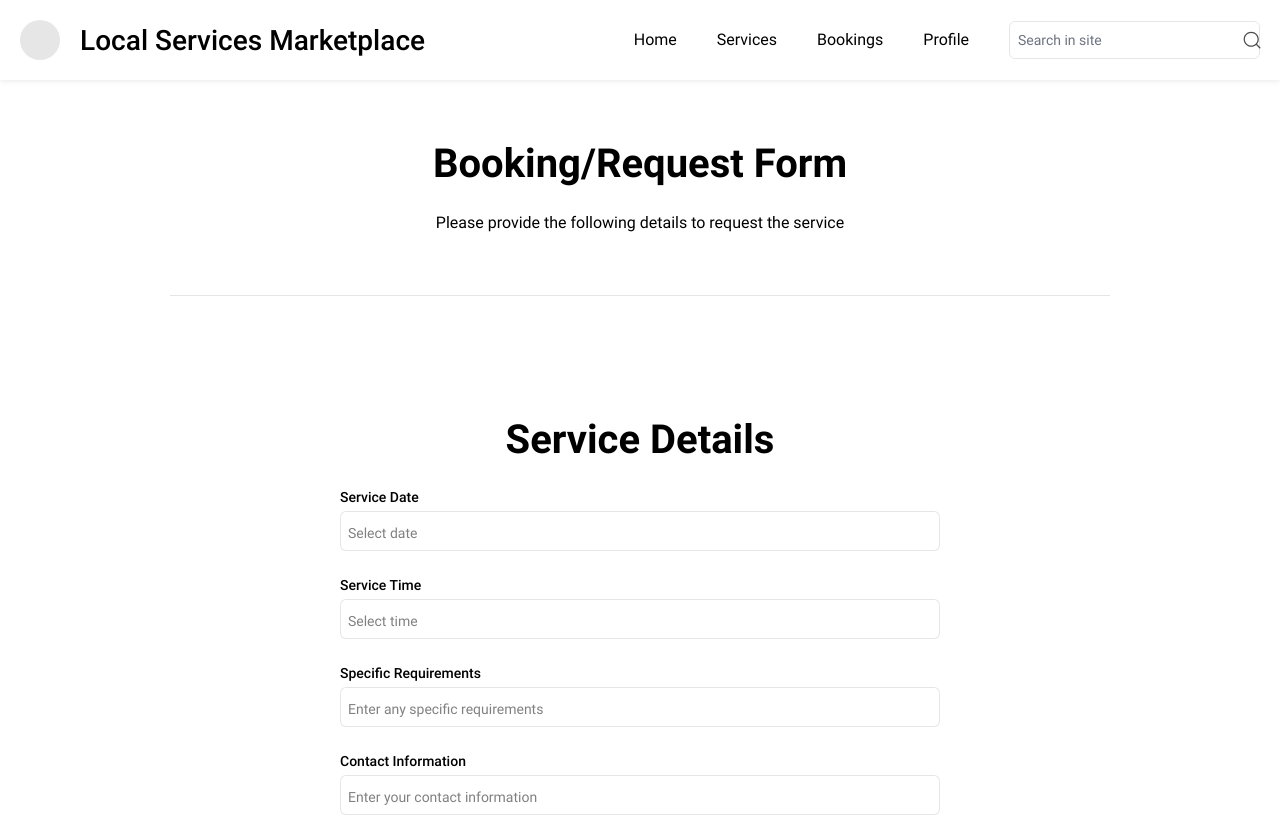
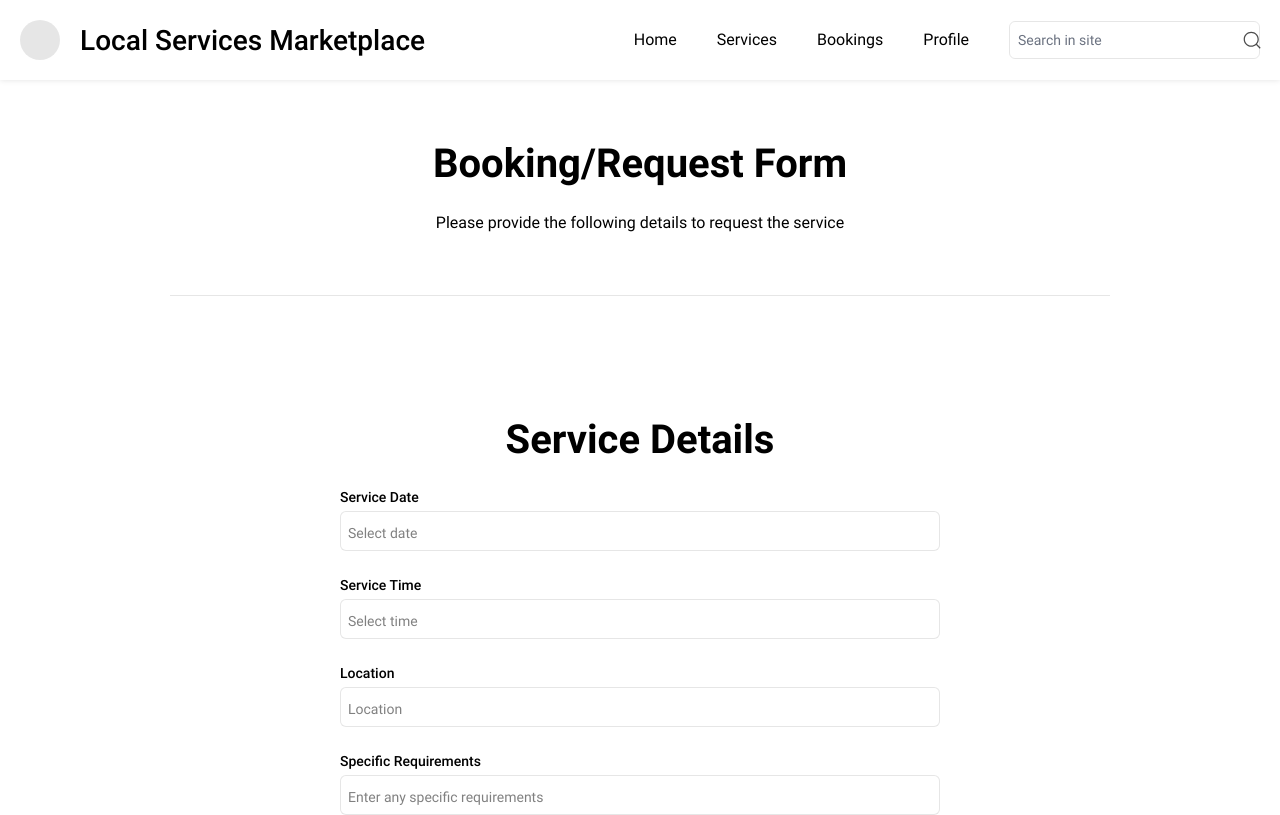
Before and after one commit to DavidOng123/Local-Services-Marketplace, a React (Create React App) app: page /bookingform in a window 1280 px wide. Shown: the top 815 px of the page. Built offline with nearby package versions, Linux system fonts and the light colour scheme.

Commit message:
changes after test

```diff
--- /dev/null
+++ b/src/components/FilterAndSortBox/index.jsx
@@ -0,0 +1,14 @@
+import React from "react";
+
+const FilterBox = ({ onFilterChange, onSortChange }) => {
+    return (
+        <div className="flex justify-between items-center mb-4">
+          <select className="mr-4 px-2 py-1 border border-gray-300 rounded w-[150px]">
+            <option value="filter1">Plumbing</option>
+            <option value="filter2">Electrician</option>
+          </select>
+        </div>
+      );
+};
+
+export default FilterBox;
--- a/src/pages/Bookingform/index.jsx
+++ b/src/pages/Bookingform/index.jsx
@@ -83,6 +83,24 @@ const BookingformPage = () => {
                   className="text-black-900 text-sm w-full"
                   size="txtRobotoMedium14"
                 >
+                  Location
+                </Text>
+                <Input
+                  name="textfield_Three"
+                  placeholder="Location"
+                  className="p-0 placeholder:text-black-900_7f text-left text-sm w-full"
+                  wrapClassName="border border-black-900_19 border-solid w-full"
+                  shape="round"
+                  color="white_A700"
+                  size="sm"
+                  variant="fill"
+                ></Input>
+              </div>
+              <div className="flex flex-col gap-1 items-start justify-center w-[600px] md:w-full">
+                <Text
+                  className="text-black-900 text-sm w-full"
+                  size="txtRobotoMedium14"
+                >
                   Specific Requirements
                 </Text>
                 <Input
--- a/src/pages/Servicelist/index.jsx
+++ b/src/pages/Servicelist/index.jsx
@@ -4,7 +4,7 @@ import { useNavigate } from "react-router-dom";
 
 import { Button, Img, Input, Line, List, Text } from "components";
 import Header1 from "components/Header1";
-
+import FilterBox from "components/FilterAndSortBox";
 import { CloseSVG } from "../../assets/images";
 
 const ServicelistPage = () => {
@@ -168,6 +168,8 @@ const ServicelistPage = () => {
               >
                 All Services
               </Text>
+              <FilterBox
+              />
               <div className="gap-10 grid sm:grid-cols-1 md:grid-cols-2 grid-cols-3 items-center justify-center py-5 w-full">
                 <div
                   className="common-pointer border border-black-900_19 border-solid flex flex-1 flex-col items-center justify-start rounded-md w-full"
```
